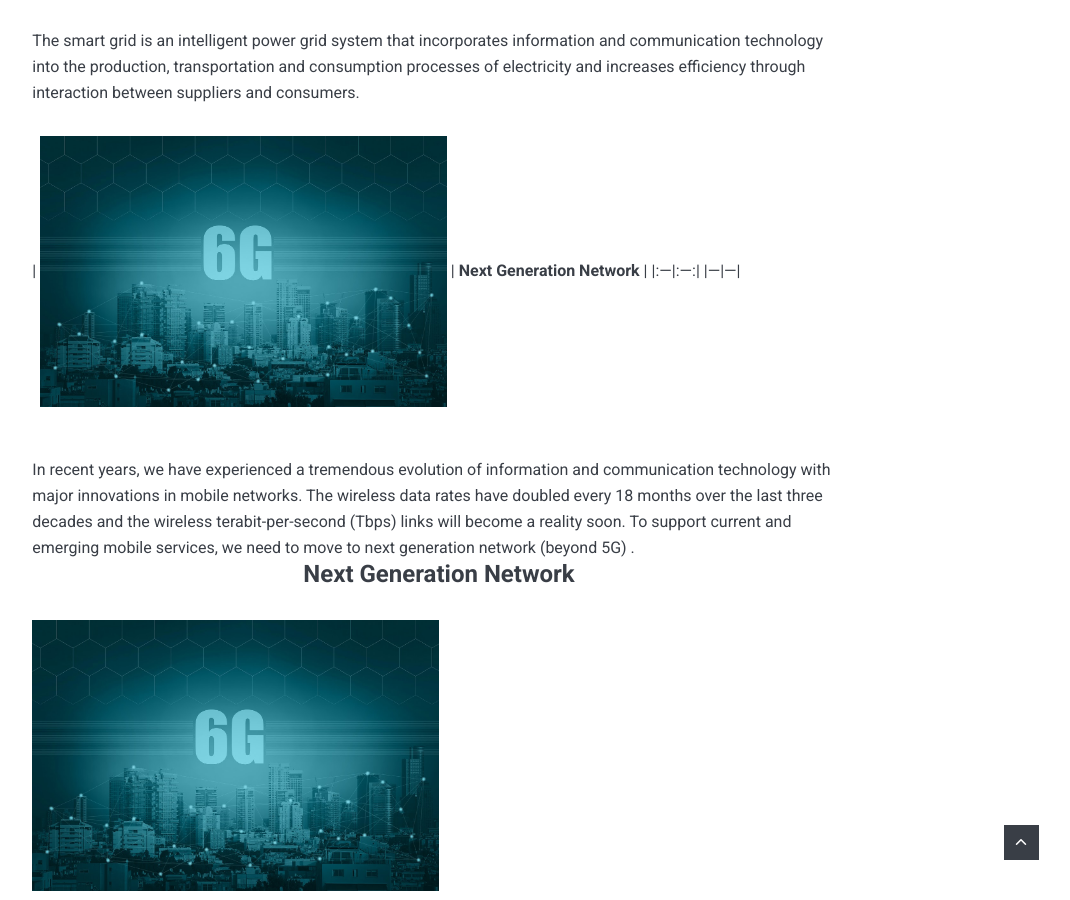
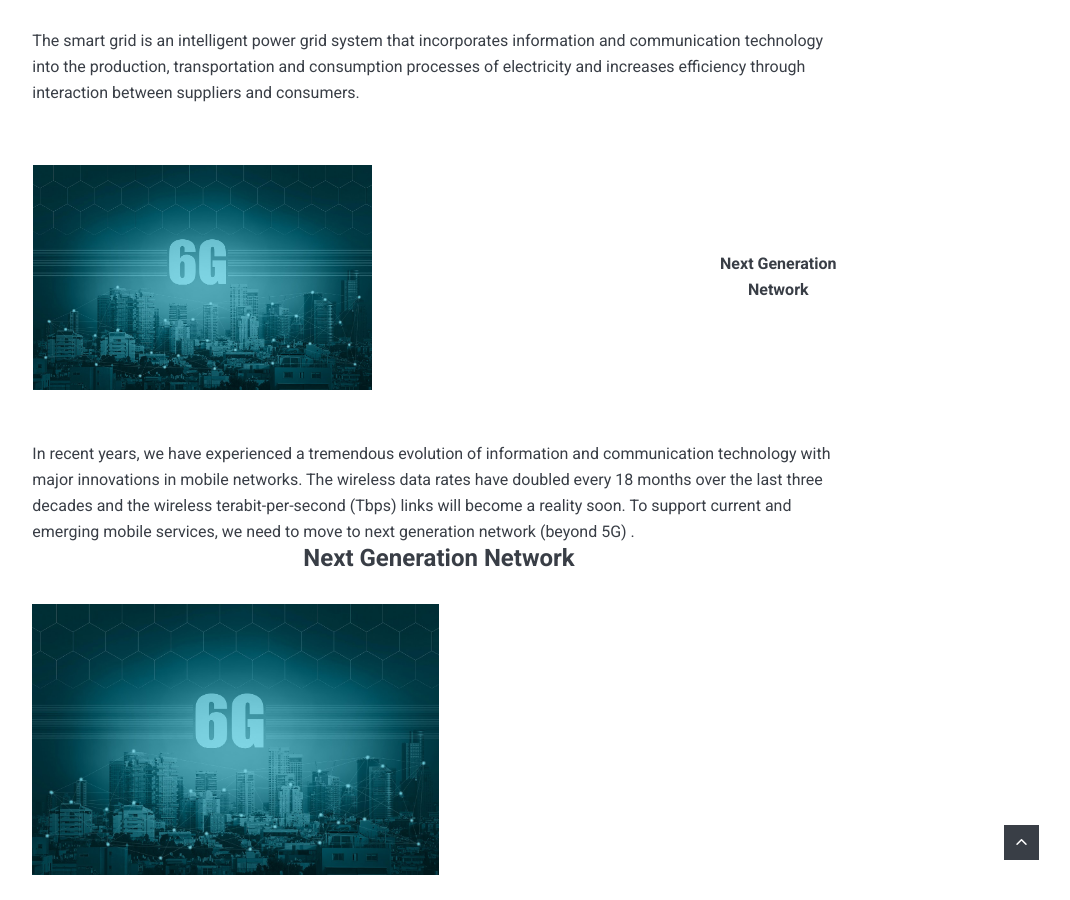
Before and after one commit to icelab-2020/HeeJaeMon123.github.io, a Jekyll site: the page built from _pages/00_research.md, in a window 1280 px wide and 900 px high, scrolled down 1181 px. Shown: the whole window, without its empty margins (201-1271 px from the left). Built offline with Jekyll 4.4.1, drawn with Linux system fonts in a browser that asks for light colours; nearby versions of some CDN libraries.

Commit message:
Update 00_research.md

```diff
--- a/_pages/00_research.md
+++ b/_pages/00_research.md
@@ -12,11 +12,11 @@ permalink: /00_research/
 ![smartgrid]({{site.baseurl}}/images/smartgrid.jpg){: width="50%" height="50%"}
 <div class = "smartgrid_">The smart grid is an intelligent power grid system that incorporates information and communication technology into the production, transportation and consumption processes of electricity and increases efficiency through interaction between suppliers and consumers.</div>
 
+|    |     |
+|:---|:---:|
+| ![6g]({{site.baseurl}}/images/6g.jpg){: width="50%" height="50%"} | **Next Generation Network**  |
 
 
-| ![6g]({{site.baseurl}}/images/6g.jpg){: width="50%" height="50%"} | **Next Generation Network**  |
-|:---|:---:|
-|---|---|
 
 <div class = "6g_">In recent years, we have experienced a tremendous evolution of information and communication technology with major innovations in mobile networks. The wireless data rates have doubled every 18 months over the last three decades and the wireless terabit-per-second (Tbps) links will become a reality soon. To support current and emerging mobile services, we need to move to next generation network (beyond 5G) .</div>
 
```
